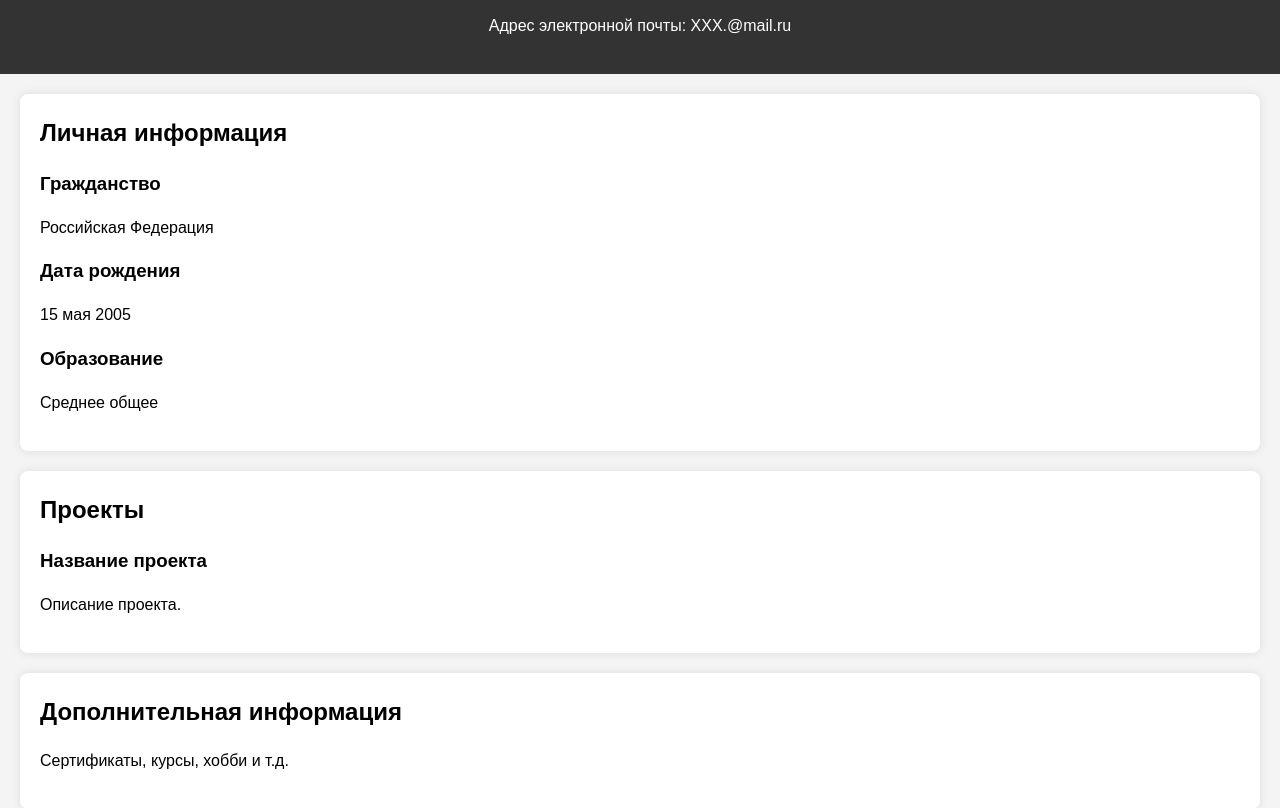
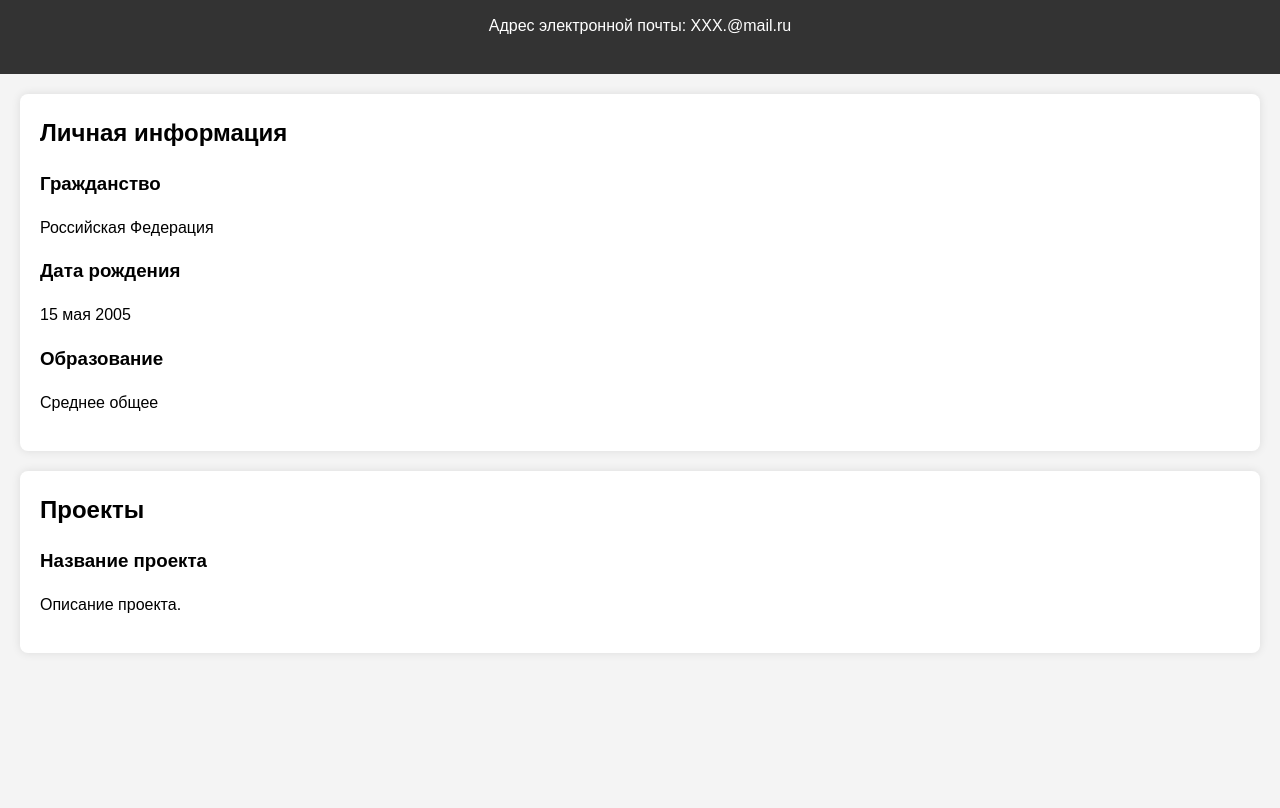
Before and after one commit to shblkjo/shblkjo.github.io, a plain HTML site: page index.html in a window 1280 px wide. Shown: the part 116-924 px from the top of the page. After the commit the page ends 800 px from the top, so only its background shows below. Drawn offline with Linux system fonts and the light colour scheme.

Commit message:
Update index.html

```diff
--- a/index.html
+++ b/index.html
@@ -34,10 +34,5 @@
                 <p>Описание проекта.</p>
             </li>
         </ul>
-    </section>
-    <section id="additional-info">
-        <h2>Дополнительная информация</h2>
-        <p>Сертификаты, курсы, хобби и т.д.</p>
-    </section>
 </body>
 </html>
```
